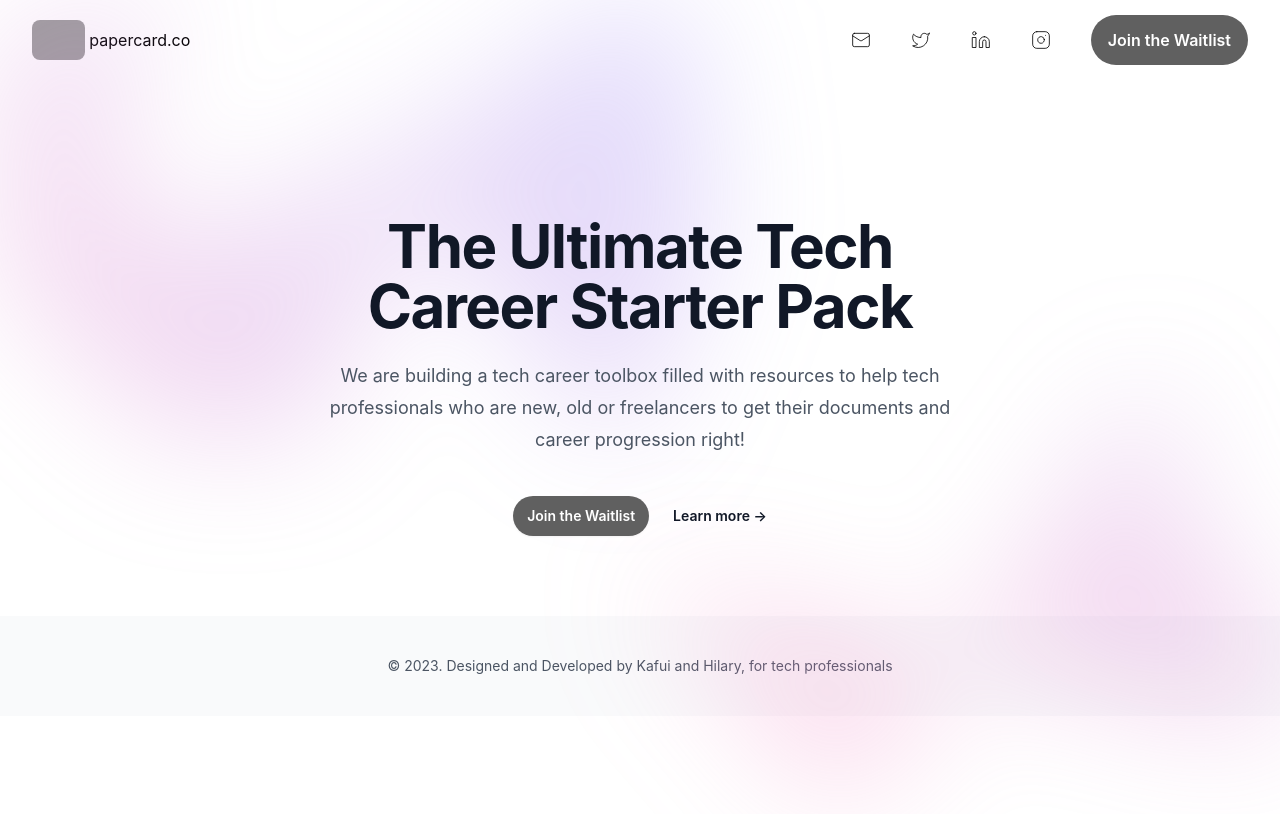
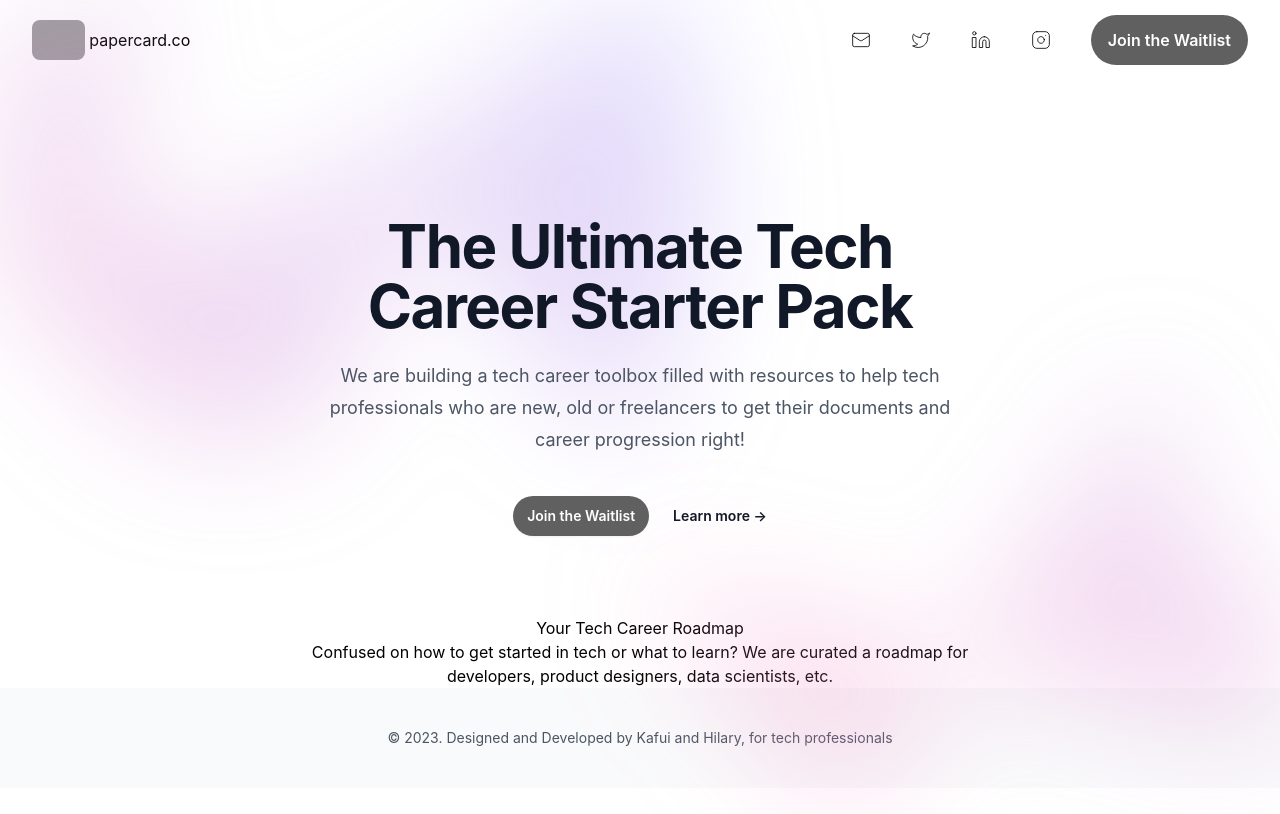
Before and after one commit to kafuikumah/papercard, a React (Create React App) app: page / in a window 1280 px wide. Built offline with nearby package versions, Linux system fonts and the light colour scheme; grey boxes are pictures that could not be loaded.

Commit message:
add initial form of card component

```diff
--- a/src/App.js
+++ b/src/App.js
@@ -2,6 +2,7 @@ import './App.css';
 import Footer from './components/Footer';
 import Navigation from './components/Navigation';
 import Waitlist from './components/Waitlist';
+import Card from './components/Card';
 
 
 
@@ -23,7 +24,7 @@ function App() {
 
       <Waitlist />
 
-
+      <Card />
       <Footer />
 
     </div>
--- /dev/null
+++ b/src/components/Card.js
@@ -0,0 +1,16 @@
+function Card() {
+  return (
+    <div className="mx-auto max-w-2xl">
+      <div className="text-center">
+        <h1 className="text-3xl">Your Tech Career Roadmap</h1>
+        <p>
+          Confused on how to get started in tech or what to learn?
+          We are curated a roadmap for developers,
+          product designers, data scientists, etc.
+        </p>
+      </div>
+    </div>
+  )
+}
+
+export default Card;
```
